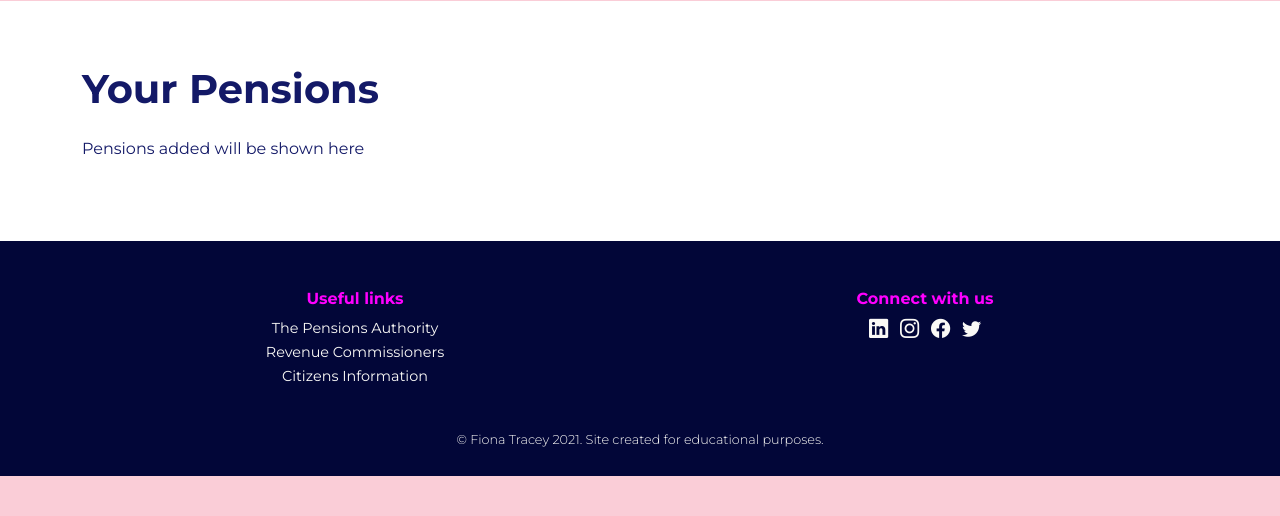
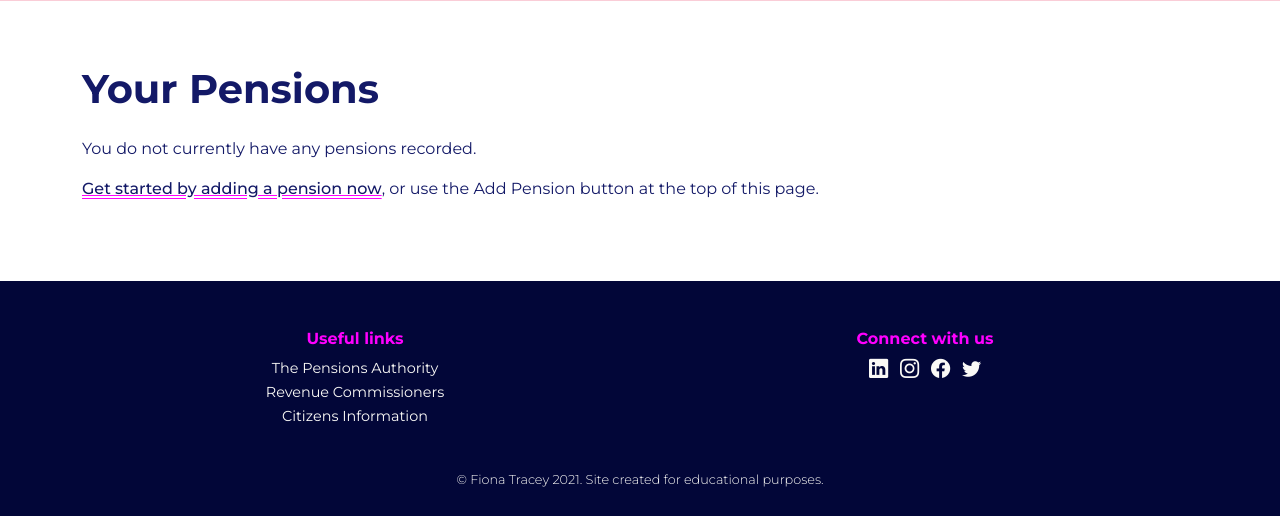
Before and after one commit to Fiona-T/pension-pal, a Django app: page /pensions/ in a window 1280 px wide. Shown: the part 455-971 px from the top of the page. Before the commit the page ends 931 px from the top, so only its background shows below. Run offline with Django 3.2, Linux system fonts and the light colour scheme; some libraries are stand-ins or nearby versions.

Commit message:
feat: update my-pensions to display pension details from MyPensions view

```diff
--- a/templates/my-pensions.html
+++ b/templates/my-pensions.html
@@ -24,9 +24,40 @@
     <div class="container">
         <div class="row py-3">
             <h1 class="mb-4">Your Pensions</h1>
-            <!-- row will contain columns with cards showing pension summary details -->
+            <!-- row containing columns with cards showing pension summary details -->
             <div class="row">
-                <p>Pensions added will be shown here</p>
+                {% if pension_list %}
+                <!-- if the pension list context is not empty -->
+                {% for pension in pension_list %}
+                <!-- for each pension passed in from MyPensions ListView, display summary details in a card, with edit and delete buttons -->
+                <div class="col-12 col-sm-10 col-md-6 col-lg-4">
+                    <div class="card mb-4">
+                        <div class="card-body">
+                            <h4 class="card-title">{{ pension.scheme_name }}</h4>
+                            <p class="card-text"><i class="bi bi-building card-icon" aria-hidden="true"></i><span
+                                    class="card-label"> Job:</span> {{ pension.employment }}</p>
+                            <p class="card-text"><i class="bi bi-piggy-bank card-icon" aria-hidden="true"></i><span
+                                    class="card-label"> Value:</span> {{ pension.value }}</p>
+                        </div>
+                        <div class="card-footer d-flex justify-content-center">
+                            <a href="#" class="btn btn-brand btn-icon btn-card"><i class="bi bi-eyeglasses icon-btn-sm"
+                                    aria-hidden="true"></i> View Details</a>
+                        </div>
+                        <div class="card-footer d-flex justify-content-around">
+                            <a href="#" class="btn btn-brand btn-icon btn-card"><i class="bi bi-pencil icon-btn-sm"
+                                    aria-hidden="true"></i> Edit</a>
+                            <a href="#" data-bs-toggle="modal" class="btn btn-brand btn-icon btn-card"><i class="bi bi-trash icon-btn-sm"
+                                    aria-hidden="true"></i> Delete</a>
+                        </div>
+                    </div>
+                </div>
+                {% endfor %}
+                {% else %}
+                <!-- if the pension list context is empty, i.e. user does not have any pensions recorded -->
+                <p>You do not currently have any pensions recorded.</p>
+                <p><a href="{% url 'add_pension' %}">Get started by adding a pension now</a>, or use the Add Pension button at
+                    the top of this page.</p>
+                {% endif %}
             </div>
         </div>
     </div>
```
